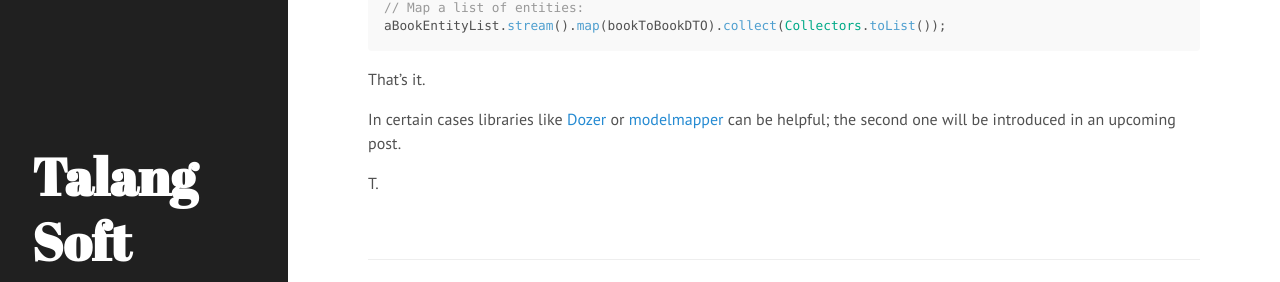
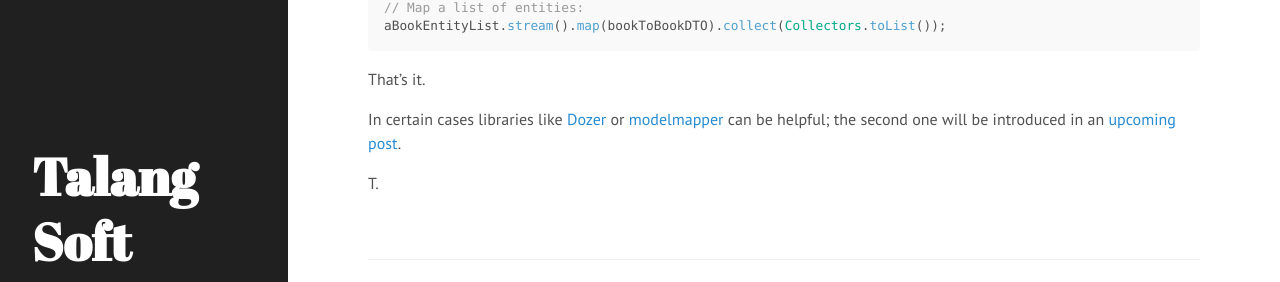
Before and after one commit to timeamolnar/tamaslang.github.io, a Jekyll site: the page built from _posts/2015-02-19-model-mapping-with_java8.md, in a window 1280 px wide and 900 px high, scrolled down 1486 px. Shown: the part 351-633 px from the top of the window. Built offline with Jekyll 4.4.1, drawn with Linux system fonts in a browser that asks for light colours; Markdown is read by kramdown in place of the engine named in the settings; comment, search, counter and statistics services are not loaded; part of the change alters nothing that is shown.

```diff
--- a/_posts/2015-02-19-model-mapping-with_java8.md
+++ b/_posts/2015-02-19-model-mapping-with_java8.md
@@ -37,6 +37,7 @@ aBookEntityList.stream().map(bookToBookDTO).collect(Collectors.toList());
 That's it.
 
 In certain cases libraries like <a href="http://dozer.sourceforge.net/" target ="_blank">Dozer</a> or <a href="http://modelmapper.org/" target="_blank">modelmapper</a> can be helpful; the second one
-will be introduced in an upcoming post.
+will be introduced in an
+<a href="http://www.talangsoft.org/2015/04/20/domain_mapping_with_modelmapper/" target="_blank">upcoming post</a>.
 
 T.
```
